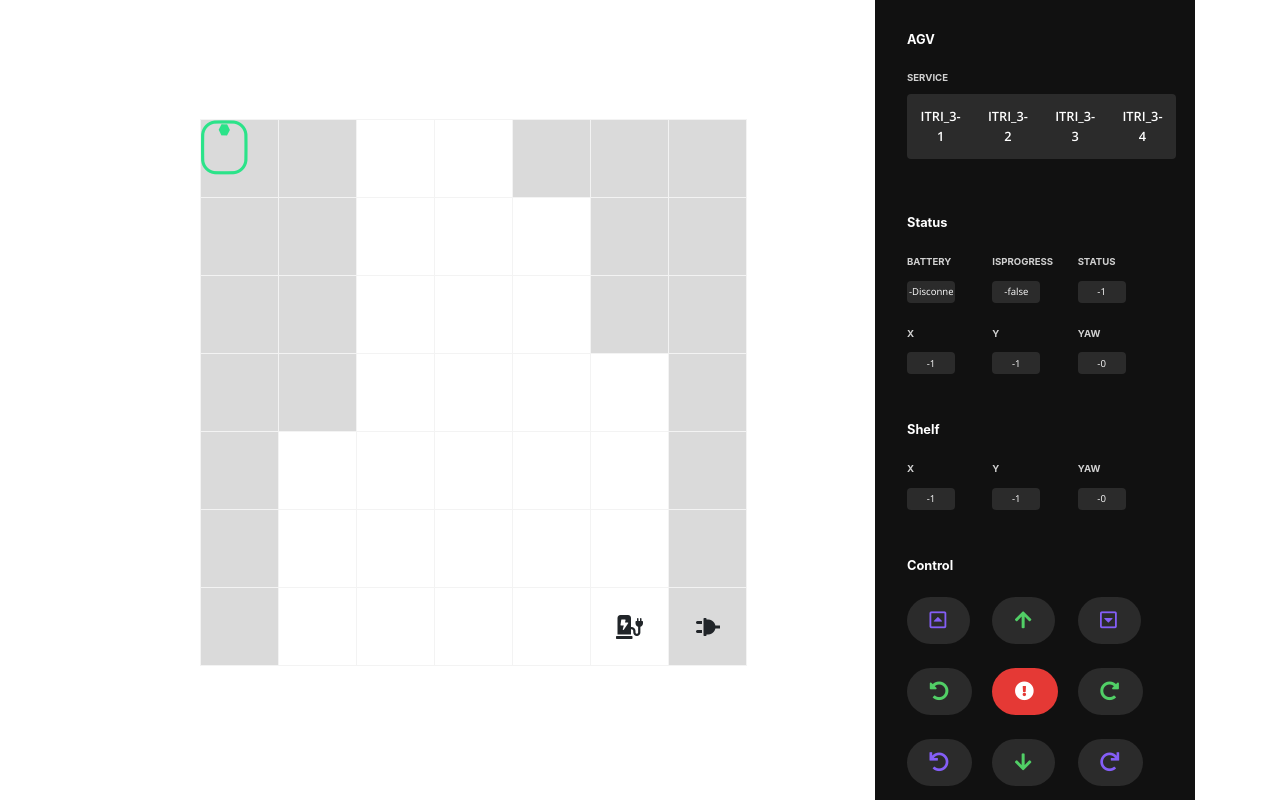
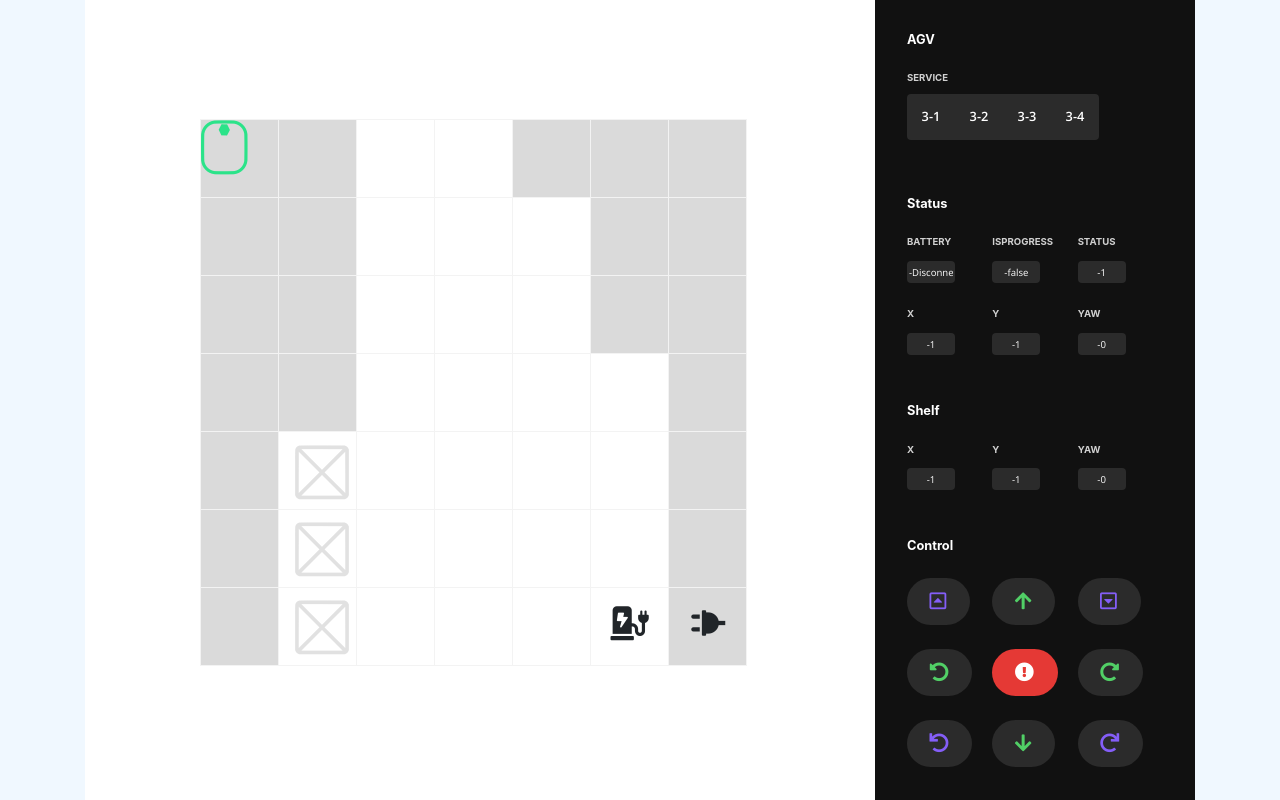
Before and after one commit to BREND3112317/AGV-View, a plain HTML site: page View_1.html in a window 1280 px wide. Drawn offline with nearby package versions, Linux system fonts and the light colour scheme; no server answers; files whose address does not match are found by name.

Commit message:
ready to build preview function

```diff
--- a/AGV_View.js
+++ b/AGV_View.js
@@ -7,7 +7,7 @@ const Component = React.Component
  * @param {JSON} datajson
  */
 function ajax_request(request, datajson){
-    var requestURL = "http://127.0.0.1/AGV-API/src/API/ajax_" + request + ".php";
+    var requestURL = "http://127.0.0.1/LBRY/API/" + request + ".php";
     var xmlhttp = new XMLHttpRequest();
     xmlhttp.open('POST', requestURL, true);
     xmlhttp.setRequestHeAGV-Viewer("Content-Type", "application/json;charset=UTF-8");
--- a/AGV_View_test.css
+++ b/AGV_View_test.css
@@ -1,15 +1,3 @@
-@import url(https://fonts.googleapis.com/css?family=Open+Sans:400,600);
-
-html {
-    font-size: 16px;
-    font-family: "Open Sans", sans-serif;
-}
-
-html,
-body {
-    height: 100%;
-}
-
 .ad-Container-table {
 	top: 0px;
     position: absolute;
--- a/AGV_table.css
+++ b/AGV_table.css
@@ -96,12 +96,11 @@ ol, ul {
 .dynamic-i {
     top: 0px;
     left: 0px;
-
 }
 
 .AGV {
+    position: absolute;
     opacity: 0.8;
-    position: absolute;
     z-index: 09;
     top: 0px;
     left: 0px;
@@ -122,3 +121,15 @@ ol, ul {
 .icon-disable {
     display: none;
 }
+
+.Shelf {
+    position: absolute;
+    opacity: 0.8;
+    z-index: 09;
+    top: 0px;
+    left: 0px;
+    font-size: 54px;
+    color: var(--gray);
+    transition: transform 1000ms cubic-bezier(0.57, 0.31, 0.21, 0.92);
+    transition-property: top, left, transform;
+}
--- a/View_1.html
+++ b/View_1.html
@@ -65,7 +65,7 @@
               <tbody>
                 <tr>
                   <td id="000000" class="square unWalk">
-                    <i id="ITRI_3-3" class="dynamic-i fas icon-AGV-Car AGV AGV-main" aria-hidden="true"></i>
+                    <!-- <i id="ITRI_3-3" class="dynamic-i fas icon-AGV-Car AGV AGV-main" aria-hidden="true"></i> -->
                   </td>
                   <td id="000010" class="square unWalk"></td>
                   <td id="000020" class="square Walk"></td>
@@ -126,9 +126,11 @@
                   <td id="060030" class="square Walk"></td>
                   <td id="060040" class="square Walk"></td>
                   <td id="060050" class="square Walk"><i id="power"
-                      class="dynamic-i fas fa-charging-station" aria-hidden="true"></i></td>
-                  <td id="060060" class="square unWalk"><i id="powerUnwalk" class="dynamic-i fas fa-plug tf90"
-                      aria-hidden="true"></i></td>
+                    class="dynamic-i fas fa-charging-station" aria-hidden="true" style="font-size: 34px;"></i>
+                  </td>
+                  <td id="060060" class="square unWalk">
+                    <i id="powerUnwalk" class="dynamic-i fas fa-plug tf90" aria-hidden="true" style="font-size: 34px;"></i>
+                  </td>
                 </tr>
               </tbody>
             </table>
@@ -142,19 +144,19 @@
                 <div class="ad-Choices">
                   <label class="ad-Choice">
                     <input class="ad-Choice-input" type="radio" name="AGVName" value="ITRI_3-1">
-                    <div class="ad-Choice-fake">ITRI_3-1</div>
+                    <div class="ad-Choice-fake">3-1</div>
                   </label>
                   <label class="ad-Choice">
                     <input class="ad-Choice-input" type="radio" name="AGVName" value="ITRI_3-2">
-                    <div class="ad-Choice-fake">ITRI_3-2</div>
+                    <div class="ad-Choice-fake">3-2</div>
                   </label>
                   <label class="ad-Choice">
                     <input class="ad-Choice-input" type="radio" name="AGVName" value="ITRI_3-3">
-                    <div class="ad-Choice-fake">ITRI_3-3</div>
+                    <div class="ad-Choice-fake">3-3</div>
                   </label>
                   <label class="ad-Choice">
                     <input class="ad-Choice-input" type="radio" name="AGVName" value="ITRI_3-4">
-                    <div class="ad-Choice-fake">ITRI_3-4</div>
+                    <div class="ad-Choice-fake">3-4</div>
                   </label></div>
               </div>
             </div>
@@ -220,6 +222,9 @@
           </div>
         </div>
       </div>
+      <div class="ad-Container">
+
+      </div>
     </div>
     <div class="log">
 
@@ -248,17 +253,18 @@ var AGV_Name = "ITRI_3-3";
 //     { Name: "ITRI_3-1", isLoading: true},
 //     { Name: "ITRI_3-2", isLoading: false},
 //     { Name: "ITRI_3-3", isLoading: true},
-//     { Name: "ITRI_3-4", isLoading: false},
+//
 // ];
 
 var Services = [
-    { Name: "ITRI_3-3", isLoading: true},
+    { Name: "ITRI_3-1", Type: "AGV", isLoading: false},
+    { Name: "ITRI_3-2", Type: "AGV", isLoading: false},
+    { Name: "ITRI_3-3", Type: "AGV", isLoading: true},
+    { Name: "ITRI_3-4", Type: "AGV", isLoading: false},
+    { Name: "Shelf-1", Type: "Shelf", isLoading: true, Code: "040010"},
+    { Name: "Shelf-2", Type: "Shelf", isLoading: true, Code: "050010"},
+    { Name: "Shelf-3", Type: "Shelf", isLoading: true, Code: "060010"},
 ];
-
-var AGV = [];
-
-var yPosition = [18, 94, 172, 249, 327, 406, 484];
-var xPosition = [12, 89, 167, 245, 325, 402, 480];
 
 function ajax_request(request, datajson){
   var requestURL = "http://127.0.0.1/AGV/AGV-API/src/API/ajax_" + request + ".php";
@@ -322,7 +328,7 @@ function AGVStatus(name, cmd){
         },
         error: function(xhr, ajaxOptions, thrownError){
             // console.log("erorr");
-            console.log(xhr.status);
+            console.log(xhr);
             console.log(thrownError);
         },
         timeout: 3000
@@ -386,7 +392,10 @@ function absYawName(yaw){
     return yaw+":"+name;
 }
 
-function moveAGV(AGVName, position, yaw){
+var yPosition = [18, 94, 172, 249, 327, 406, 484];
+var xPosition = [12, 89, 167, 245, 325, 402, 480];
+
+function move(AGVName, position, yaw){
     $("#"+AGVName).css({
         top: xPosition[parseInt(position[1])]+"px",
         left: yPosition[parseInt(position[4])]+"px",
@@ -396,17 +405,17 @@ function moveAGV(AGVName, position, yaw){
 
 function updateControls(id, data){
     console.log(id + ": " + data);
-    $('#AGV_Status').val(data['StatusCode']);
-    $('#AGV_Battery').val(data['Config']["Battery"]);
-    $('#AGV_IsProgress').val(data['Config']["AgvLogIndex"]['IsProgress']);
-    $('#AGV_X').val(data['Config']["Attitude"]['Code'][4]);
-    $('#AGV_Y').val(data['Config']["Attitude"]['Code'][1]);
-    $('#AGV_Yaw').val(absYawName(parseInt(data['Config']["Attitude"]['Yaw'])));
+    $('#AGV_Status')      .val(data['StatusCode']);
+    $('#AGV_Battery')     .val(data['Config']["Battery"]);
+    $('#AGV_IsProgress')  .val(data['Config']["AgvLogIndex"]['IsProgress']);
+    $('#AGV_X')           .val(data['Config']["Attitude"]['Code'][4]);
+    $('#AGV_Y')           .val(data['Config']["Attitude"]['Code'][1]);
+    $('#AGV_Yaw')         .val(absYawName(parseInt(data['Config']["Attitude"]['Yaw'])));
 }
 
-function loadingStatus(services){
+function loadingStatus(){
   Services.map((_Sv, i) => {
-        if(_Sv.isLoading){
+      if(_Sv.isLoading && _Sv.Type == "AGV"){
           var API_data = AGVStatus(_Sv.Name, 1);
           if(API_data['code'] == 0){
               var statusCode = API_data['data']['StatusCode'];
@@ -414,7 +423,7 @@ function loadingStatus(services){
               updateControls(_Sv.Name, API_data['data']);
               //console.log(data);
               if(statusCode == 0){
-                    moveAGV(_Sv.Name, config['Attitude']["Code"], config['Attitude']["Yaw"]);
+                move(_Sv.Name, config['Attitude']["Code"], config['Attitude']["Yaw"]);
               }
           }else{
 
@@ -429,12 +438,40 @@ function AGV_STATUS(cmd){
 }
 
 function AGV_GETAWAY(cmd){
-    //console.log(cmd);
     var response = AGVGetaway(AGV_Name, cmd);
     console.log(response);
 }
 
-setInterval("loadingStatus('Services')", 500);
+readyObject = function(){
+  Services.map((_Sv, i) => {
+    var DOM = $(`<i id="${_Sv.Name}" class="dynamic-i fas" aria-hidden="true"></i>`);
+    if(_Sv.isLoading == false){
+      $(DOM).css('display', 'none');
+      // $(DOM).css('display', ''); //取消方法
+    }
+    if(_Sv.Type == "AGV"){
+      $(DOM).addClass("icon-AGV-Car");
+      $(DOM).addClass("AGV");
+      if(_Sv.Name == AGV_Name){
+        $(DOM).addClass("AGV-main");
+      }
+      $("#000000").append(DOM);
+    }else if(_Sv.Type == "Shelf"){
+      $(DOM).addClass("icon-AGV-Shelf");
+      $(DOM).addClass("Shelf");
+      $("#000000").append(DOM);
+      move(_Sv.Name, _Sv.Code, 0);
+    }
+  });
+}
+
+$(function () {
+  readyObject();
+  loadingStatus();
+  // setInterval("loadingStatus()", 500);
+});
+
+
 
 </script>
 </html>
--- a/main.css
+++ b/main.css
@@ -6,6 +6,8 @@
     --AGV-View-Color-sec: #00E676;
     --ad-Color-del: #8e55de;
     --AGV-View-Color-del: #8e55de;
+    --ad-Color-not: #da1e1e;
+    --AGV-View-Color-not: #da1e1e;
 
     --gray: #dadada;
     --bg-color: #e5e5e5;
@@ -36,7 +38,7 @@ html {
 
 html,
 body {
-    background-color: white;
+    background-color: aliceblue;
     height: 100%;
     overflow-x: hidden;
     /* padding: 0;
@@ -53,13 +55,3 @@ body {
     grid-template-columns: 300px 1fr;
     grid-template-areas: "header header" "nav    main" "footer footer";
 }
-.AGV-View-App {
-    height: 100%;
-    display: flex;
-    flex-direction: column;
-    align-items: center;
-    justify-content: center;
-}
-
-.AGV-View-App2 {
-}
```
Lines whose indentation alone changed are shown as unchanged.
